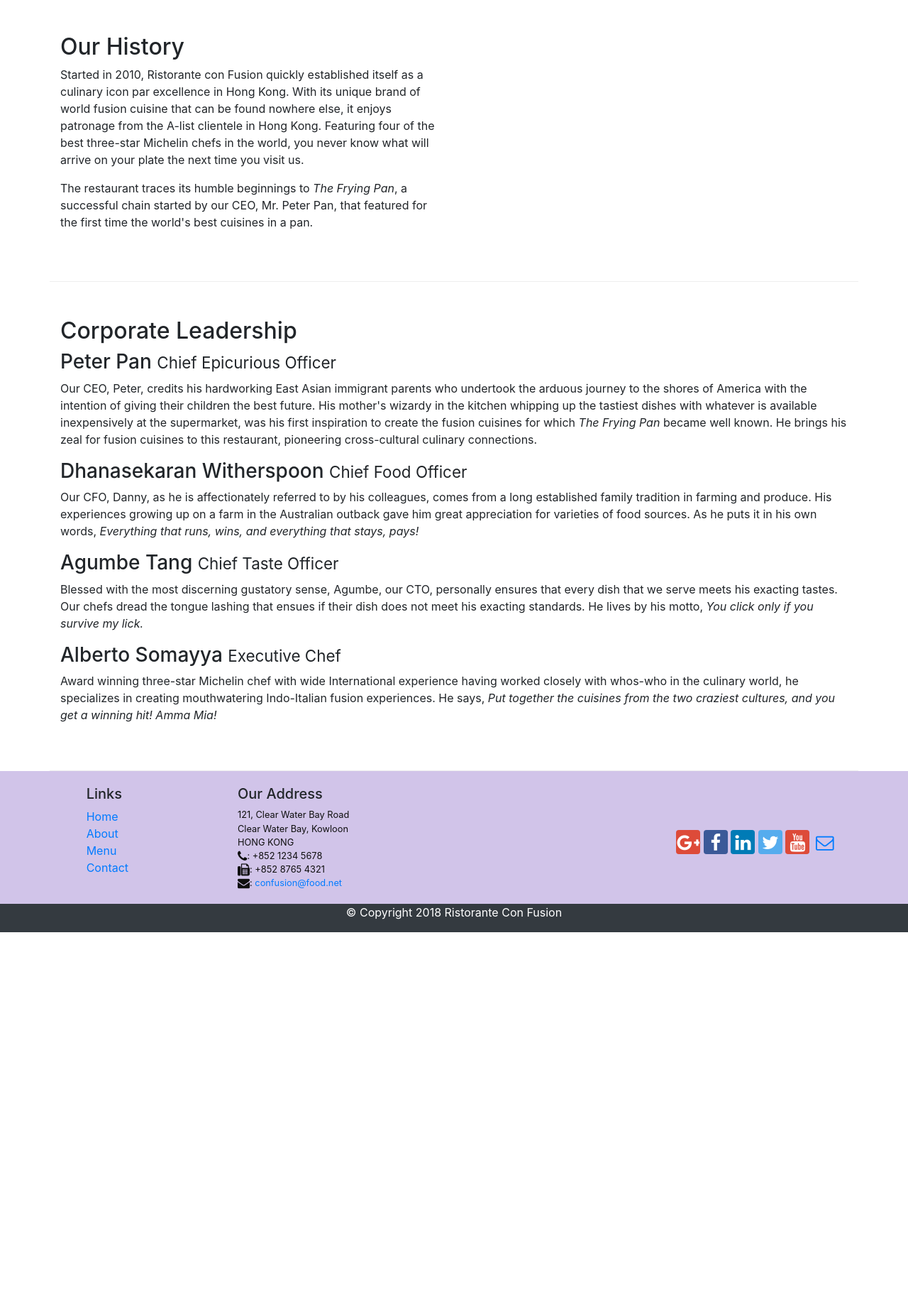
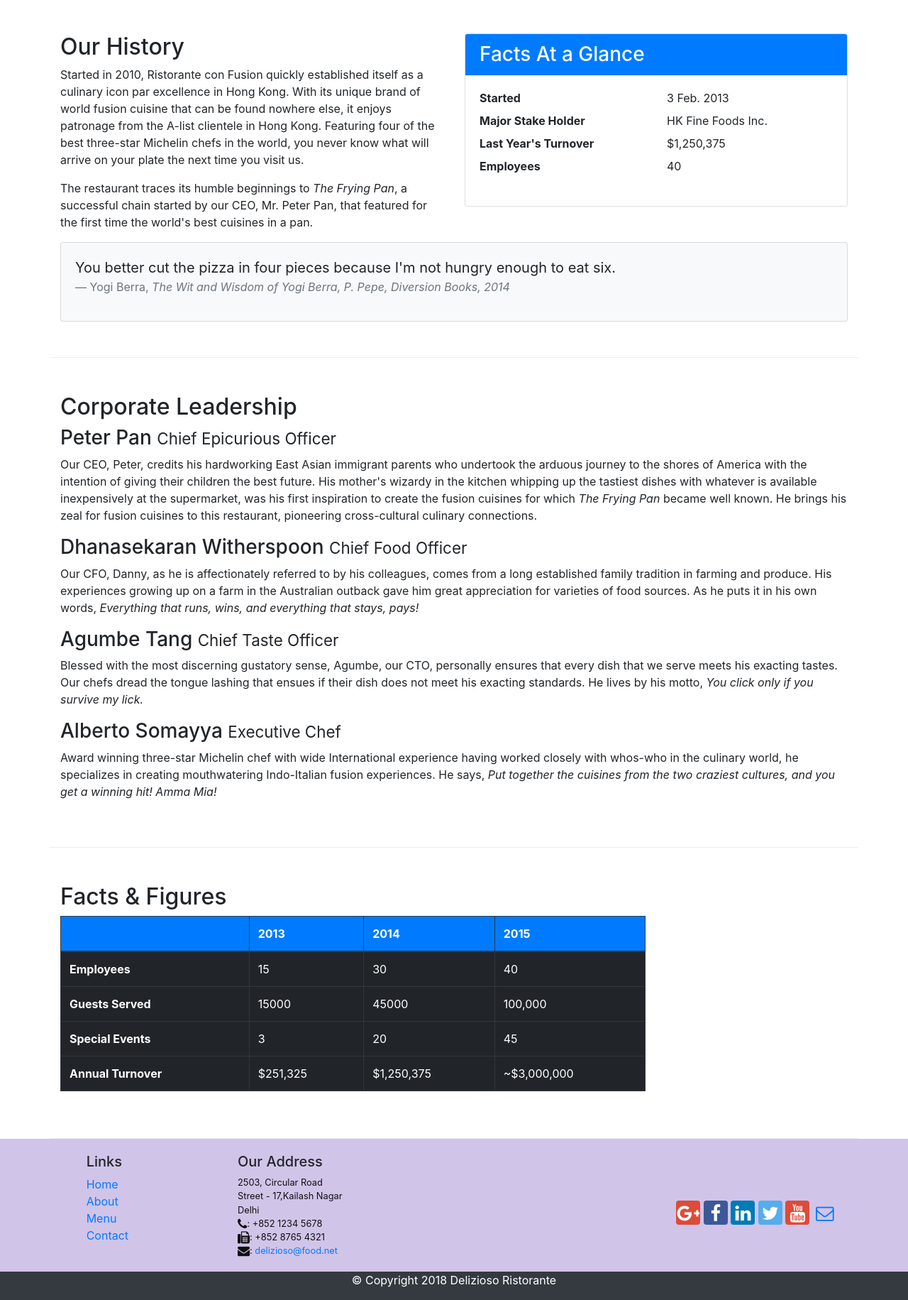
Before and after one commit to Sambhav-Jain/Delizioso-Ristorante, a website: page aboutus.html in a window 1280 px wide. Shown: the part 468-2299 px from the top of the page at 71% size. Before the commit the page ends 1781 px from the top, so only its background shows below. Drawn offline with nearby package versions, Linux system fonts and the light colour scheme.

Commit message:
first graft

```diff
--- a/aboutus.html
+++ b/aboutus.html
@@ -8,16 +8,17 @@
     <meta http-equiv="x-ua-compatible" content="ie=edge">
     <link rel="stylesheet" href="node_modules/font-awesome/css/font-awesome.min.css">
     <link rel="stylesheet" href="node_modules/bootstrap-social/bootstrap-social.css">
+    <link rel ="shortcut icon" type="x-icon" href="img/logo.png">
     <!-- Bootstrap CSS -->
     <link rel="stylesheet" href="node_modules/bootstrap/dist/css/bootstrap.min.css">
     <link rel="stylesheet" href="css/style.css">
-    <title>Ristorante Con Fusion</title>
+    <title>Delizioso Ristorante: About Us</title>
 </head>
 
 <body>
     <nav class="navbar navbar-dark navbar-expand-sm fixed-top">
         <div class="container">
-            <a class="navbar-brand mr-auto" href="./index.html">Ristorante Con Fusion</a>
+              <a class="navbar-brand mr-auto" href="#"><img src="img/logo.png" height="30" width="41"></a>
             <button class="navbar-toggler float-right" type="button" data-toggle="collapse" data-target="#Navbar">
                 <span class="navbar-toggler-icon"></span>
             </button>
@@ -31,14 +32,16 @@
             </div>
         </div>
     </nav>
-    <header class="jumbotron">
+        <header class="jumbotron">
         <div class="container">
             <div class="row row-header">
                 <div class="col-12 col-sm-6">
-                    <h1>Ristorante con Fusion</h1>
-                    <p>We take inspiration from the World's best cuisines, and create a unique fusion experience. Our lipsmacking creations will tickle your culinary senses!</p>
+                    <h1> Delizioso Ristorante</h1>
+                    <p>We take inspiration from the World's best cuisines, and create a unique fusion experience. Our lipsmacking creations will tickle your culinary senses!
+                    </p>
                 </div>
-                <div class="col-12 col-sm">
+                <div class="col-12 col-sm align-self-center">
+                    <img src="img/logo.png" class="img-fluid">
                 </div>
             </div>
         </div>
@@ -61,7 +64,34 @@
                 <p>Started in 2010, Ristorante con Fusion quickly established itself as a culinary icon par excellence in Hong Kong. With its unique brand of world fusion cuisine that can be found nowhere else, it enjoys patronage from the A-list clientele in Hong Kong. Featuring four of the best three-star Michelin chefs in the world, you never know what will arrive on your plate the next time you visit us.</p>
                 <p>The restaurant traces its humble beginnings to <em>The Frying Pan</em>, a successful chain started by our CEO, Mr. Peter Pan, that featured for the first time the world's best cuisines in a pan.</p>
             </div>
-            <div>
+            <div class="col-12 col-sm-6">
+                <div class="card">
+                    <h3 class="card-header bg-primary text-white">Facts At a Glance</h3>
+                    <div class="card-body">
+                        <dl class="row">
+                            <dt class="col-6">Started</dt>
+                            <dd class="col-6">3 Feb. 2013</dd>
+                            <dt class="col-6">Major Stake Holder</dt>
+                            <dd class="col-6">HK Fine Foods Inc.</dd>
+                            <dt class="col-6">Last Year's Turnover</dt>
+                            <dd class="col-6">$1,250,375</dd>
+                            <dt class="col-6">Employees</dt>
+                            <dd class="col-6">40</dd>
+                        </dl>
+                    </div>
+                </div>
+            </div>
+            <div class="col-12">
+                <div class="card card-body bg-light">
+                    <blockquote class="blockquote">
+                        <p class="mb-0">You better cut the pizza in four pieces because
+                            I'm not hungry enough to eat six.</p>
+                        <footer class="blockquote-footer">Yogi Berra,
+                            <cite title="Source Title">The Wit and Wisdom of Yogi Berra,
+                                P. Pepe, Diversion Books, 2014</cite>
+                        </footer>
+                    </blockquote>
+                </div>
             </div>
         </div>
 
@@ -79,7 +109,51 @@
                 <p class="d-none d-sm-block">Award winning three-star Michelin chef with wide International experience having worked closely with whos-who in the culinary world, he specializes in creating mouthwatering Indo-Italian fusion experiences. He says, <em>Put together the cuisines from the two craziest cultures, and you get a winning hit! Amma Mia!</em></p>
             </div>
         </div>
-
+        <div class="row row-content">
+            <div class="col-12 col-sm-9">
+                <h2>Facts &amp; Figures</h2>
+                <div class="table-responsive">
+                    <table class="table table-hover table-dark table-bordered">
+                        <thead class="bg-primary">
+                            <tr>
+                                <th>&nbsp;</th>
+                                <th>2013</th>
+                                <th>2014</th>
+                                <th>2015</th>
+                            </tr>
+                        </thead>
+                        <tbody>
+                            <tr>
+                                <th>Employees</th>
+                                <td>15</td>
+                                <td>30</td>
+                                <td>40</td>
+                            </tr>
+                            <tr>
+                                <th>Guests Served</th>
+                                <td>15000</td>
+                                <td>45000</td>
+                                <td>100,000</td>
+                            </tr>
+                            <tr>
+                                <th>Special Events</th>
+                                <td>3</td>
+                                <td>20</td>
+                                <td>45</td>
+                            </tr>
+                            <tr>
+                                <th>Annual Turnover</th>
+                                <td>$251,325</td>
+                                <td>$1,250,375</td>
+                                <td>~$3,000,000</td>
+                            </tr>
+                        </tbody>
+                    </table>
+                </div>
+            </div>
+            <div class="col-12 col-sm-3">
+            </div>
+        </div>
     </div>
 
     <footer class="footer">
@@ -94,19 +168,19 @@
                         <li><a href="./contactus.html">Contact</a></li>
                     </ul>
                 </div>
-                <div class="col offset-3 offset-sm-0 col-sm-5">
+                 <div class="address col-7 col-sm-5">
                     <h5>Our Address</h5>
                     <address>
-                        121, Clear Water Bay Road<br>
-                        Clear Water Bay, Kowloon<br>
-                        HONG KONG<br>
+                     2503, Circular Road<br>
+                        Street - 17,Kailash Nagar<br>
+                        Delhi<br>
                         <i class="fa fa-phone fa-lg"></i>: +852 1234 5678<br>
                         <i class="fa fa-fax fa-lg"></i>: +852 8765 4321<br>
                         <i class="fa fa-envelope fa-lg"></i>:
-                        <a href="mailto:confusion@food.net">confusion@food.net</a>
+                        <a href="mailto:confusion@food.net">delizioso@food.net</a>
                     </address>
                 </div>
-                <div class="col-12 col-sm-4 mb-2 align-self-center">
+                <div class="col-12 col-sm-4 align-self-center">
                     <div class="text-center">
                         <a class="btn btn-social-icon btn-google" href="http://google.com/+"><i class="fa fa-google-plus"></i></a>
                         <a class="btn btn-social-icon btn-facebook" href="http://www.facebook.com/profile.php?id="><i class="fa fa-facebook"></i></a>
@@ -119,7 +193,7 @@
             </div>
             <div class="row bg-dark justify-content-center text-white">
                 <div class="col-auto">
-                    <p>© Copyright 2018 Ristorante Con Fusion</p>
+                    <p>© Copyright 2018 Delizioso Ristorante</p>
                 </div>
             </div>
         </div>
--- a/css/style.css
+++ b/css/style.css
@@ -7,7 +7,7 @@
     /* margin:0px auto; */
     padding: 50px 0px 50px 0px;
     border-bottom: 1px ridge;
-    min-height: 400px;
+    min-height: 300px;
 }
 
 .footer {
```
Also changed, not shown: contactus.html (+16 -14 lines), index.html (+60 -21 lines), img/alberto.png (added), img/buffet.png (added), img/chef.jpg (added), img/logo.png (added), img/uthappizza.png (added).
